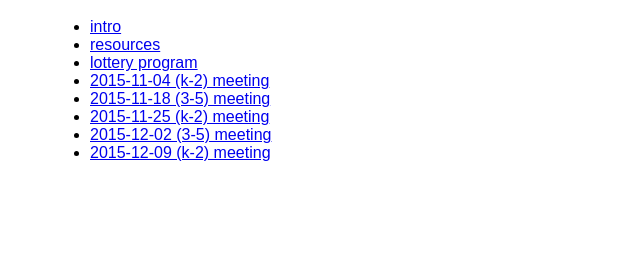
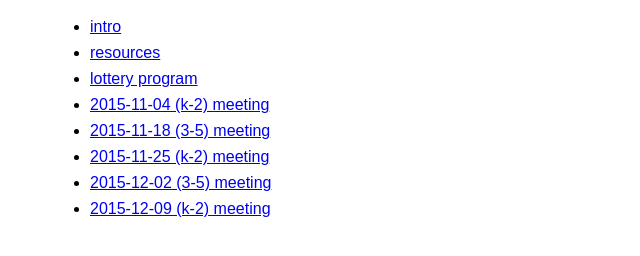
Before and after one commit to aronatkins/cc, a plain HTML site: page index.html in a window 1280 px wide. Shown: the part 90-346 px from the top of the page, without its empty margins (0-640 px from the left). Drawn offline with Linux system fonts and the light colour scheme.

Commit message:
spacing instead of zoom

```diff
--- a/index.html
+++ b/index.html
@@ -1,12 +1,15 @@
 <!doctype html>
 <html lang="en">
   <head>
-    <meta name="viewport" content="width=device-width, initial-scale=2">
+    <meta name="viewport" content="width=device-width, initial-scale=1">
     <title>Stratton Coding Club</title>
     <style>
       body {
         font-family: sans-serif;
         margin: 50px;
+      }
+      li {
+        padding-bottom: 0.5em;
       }
     </style>
   </head>
```
